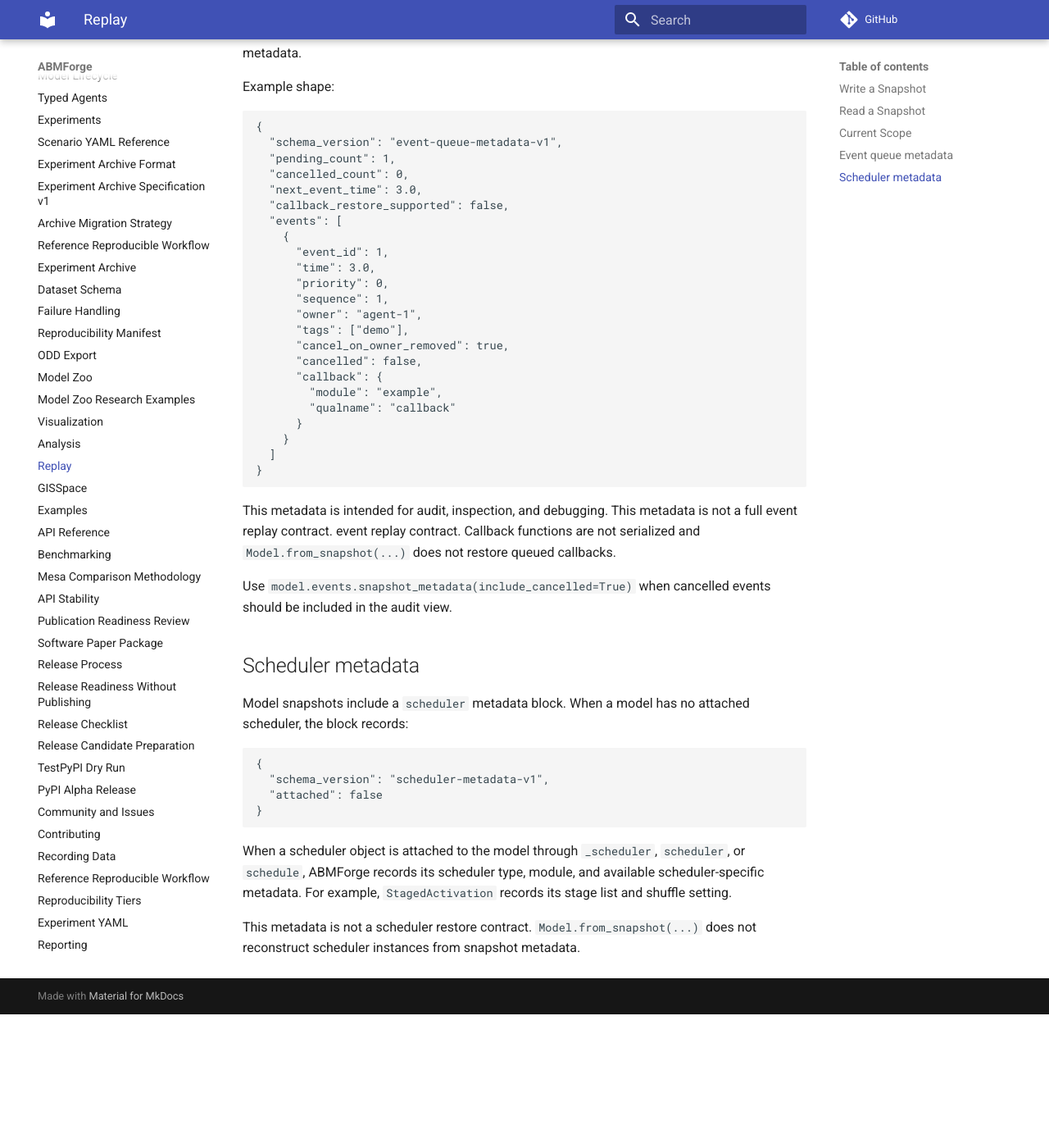
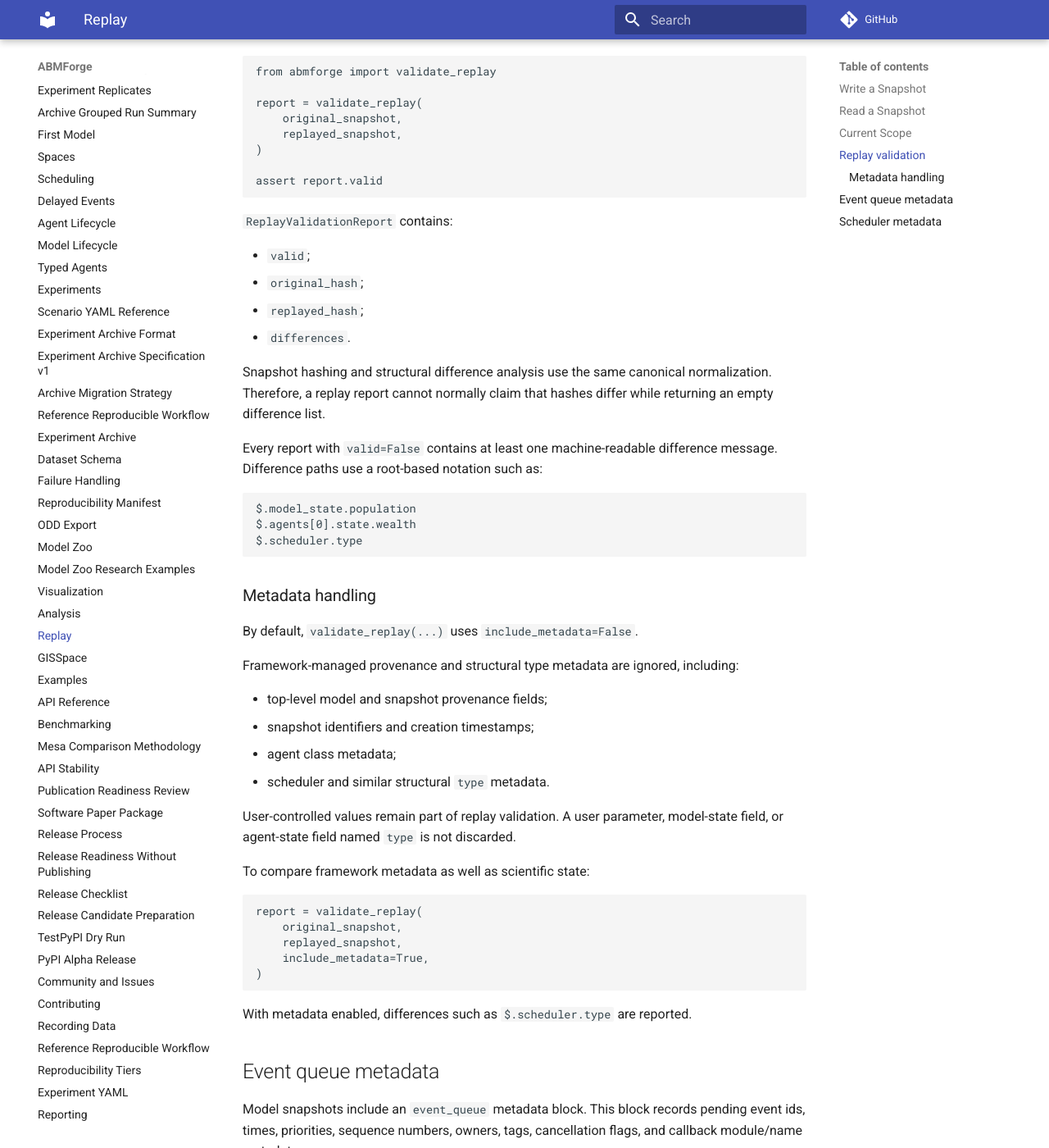
Before and after one commit to fatihuludag-lab/abmforge, an MkDocs documentation site: the page built from docs/replay.md, in a window 1280 px wide and 1400 px high, scrolled down 987 px. Shown: the whole window at 82% size. Built offline with MkDocs 1.6.1 and Material for MkDocs 9.7.7, drawn with Linux system fonts in a browser that asks for light colours; comment, search, counter and statistics services are not loaded; before the commit the page ends 2224 px from its top, so only the background shows below that; some of the changed text lies outside the part shown.

Commit message:
fix: normalize replay validation consistently

````diff
--- a/docs/replay.md
+++ b/docs/replay.md
@@ -30,6 +30,69 @@ Future versions may support:
 - deterministic debugging
 - snapshot comparison
 - checkpointing
+
+## Replay validation
+
+Use `validate_replay(...)` to compare an original snapshot with a replayed or
+restored snapshot:
+
+```python
+from abmforge import validate_replay
+
+report = validate_replay(
+    original_snapshot,
+    replayed_snapshot,
+)
+
+assert report.valid
+```
+
+`ReplayValidationReport` contains:
+
+- `valid`;
+- `original_hash`;
+- `replayed_hash`;
+- `differences`.
+
+Snapshot hashing and structural difference analysis use the same canonical
+normalization. Therefore, a replay report cannot normally claim that hashes
+differ while returning an empty difference list.
+
+Every report with `valid=False` contains at least one machine-readable
+difference message. Difference paths use a root-based notation such as:
+
+```text
+$.model_state.population
+$.agents[0].state.wealth
+$.scheduler.type
+```
+
+### Metadata handling
+
+By default, `validate_replay(...)` uses `include_metadata=False`.
+
+Framework-managed provenance and structural type metadata are ignored,
+including:
+
+- top-level model and snapshot provenance fields;
+- snapshot identifiers and creation timestamps;
+- agent class metadata;
+- scheduler and similar structural `type` metadata.
+
+User-controlled values remain part of replay validation. A user parameter,
+model-state field, or agent-state field named `type` is not discarded.
+
+To compare framework metadata as well as scientific state:
+
+```python
+report = validate_replay(
+    original_snapshot,
+    replayed_snapshot,
+    include_metadata=True,
+)
+```
+
+With metadata enabled, differences such as `$.scheduler.type` are reported.
 
 ## Event queue metadata
 
@@ -65,8 +128,8 @@ Example shape:
 }
 ```
 
-This metadata is intended for audit, inspection, and debugging. This metadata is not a full event replay contract.
-event replay contract. Callback functions are not serialized and
+This metadata is intended for audit, inspection, and debugging. This metadata is not a full event replay contract. Callback functions are
+not serialized and
 `Model.from_snapshot(...)` does not restore queued callbacks.
 
 Use `model.events.snapshot_metadata(include_cancelled=True)` when cancelled
````
Also changed, not shown: docs/api.md (+14 -2 lines), 3 other files.
